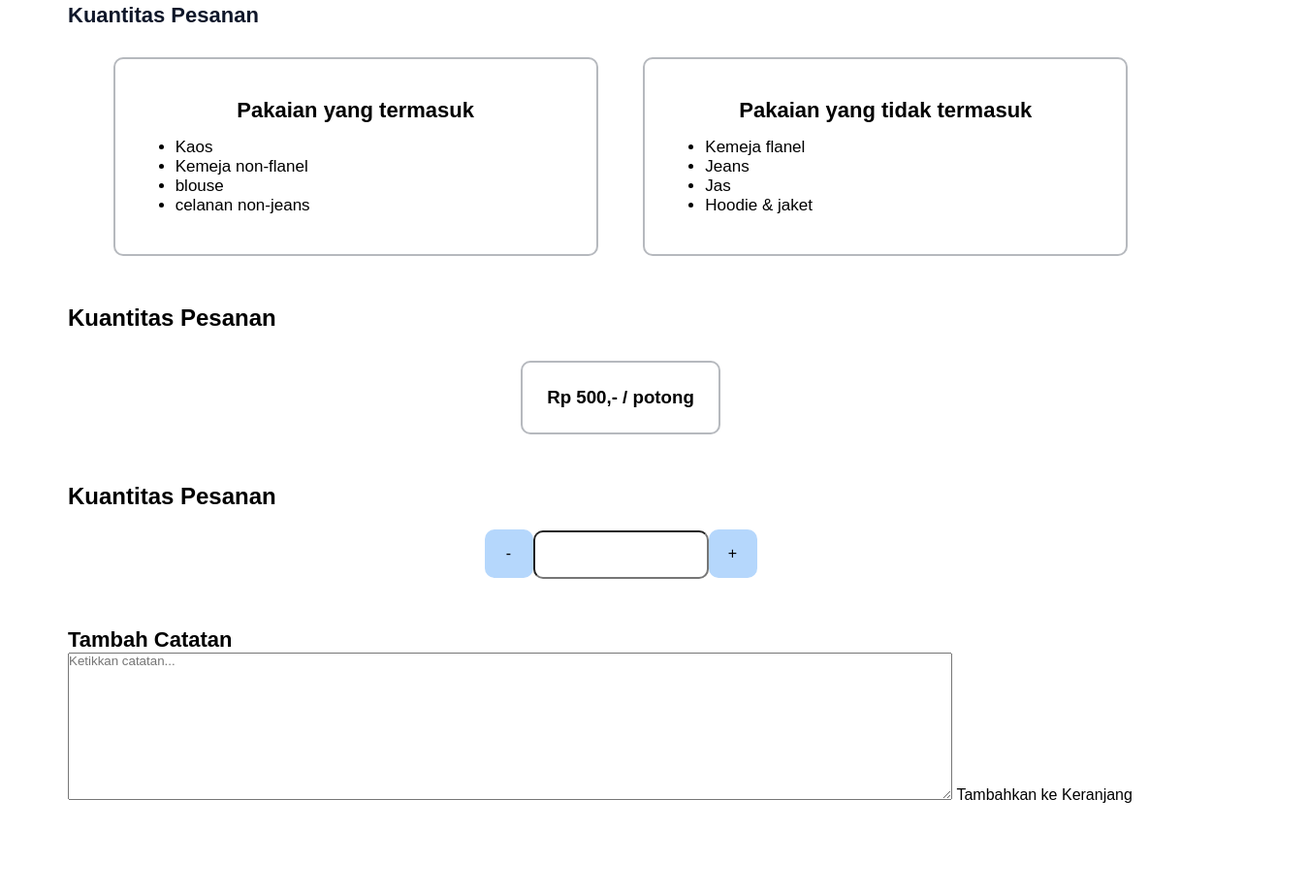
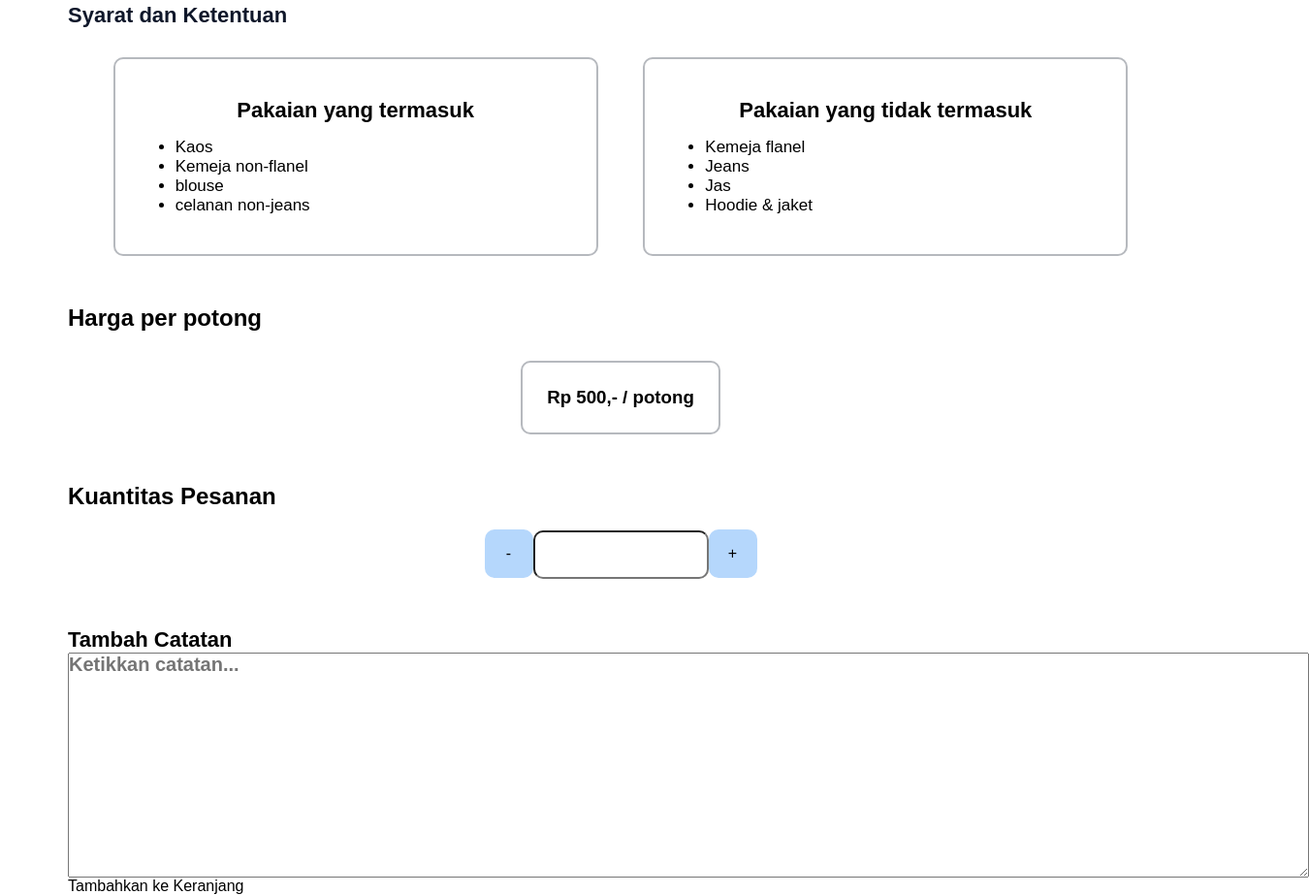
Before and after one commit to Ptrizy/LOZY, a plain HTML site: page pages/service.html in a window 1280 px wide. Shown: the part 164-1087 px from the top of the page at 97% size, 1350 px wide, since content can reach past the window. Before the commit the page ends 993 px from the top, so only its background shows below. Drawn offline with Linux system fonts and the light colour scheme.

Commit message:
Push Services Page

```diff
--- a/pages/service.html
+++ b/pages/service.html
@@ -11,7 +11,7 @@
     <div class="container">
         <section class="sec-1">
             <h1>Laundry Pakaian Tipis</h1>
-            <h2>Kuantitas Pesanan</h2>
+            <h2>Syarat dan Ketentuan</h2>
             <div class="card1">
                 <div class="card1-satu">
                     <h3>Pakaian yang termasuk</h3>
@@ -35,7 +35,7 @@
         </section>
 
         <section class="sec-2">
-            <h2>Kuantitas Pesanan</h2>
+            <h2>Harga per potong</h2>
             <div class="card2">
                 <h3>Rp 500,- / potong</h3>
             </div>
--- a/res/css/service.css
+++ b/res/css/service.css
@@ -22,10 +22,12 @@
 
   .container{
     box-sizing: border-box;
+    display: relative;
   }
 
   section{
-    margin: 0 70px
+    margin: 0 70px;
+    box-sizing: border-box;
   }
 
   .sec-1 h1{
@@ -132,6 +134,10 @@
     border-radius: 10px;
 }
 
+.sec-4{
+  width: 100%;
+}
+
 .sec-4 label{
     display: block;
     font-weight: 600;
@@ -139,6 +145,9 @@
 }
 
 .sec-4 textarea{
-    width: 80%;
+    width: 100%;
     margin: auto;
+    display: block;
+    font-size: 20px;
+    font-weight: 700;
 }
```
